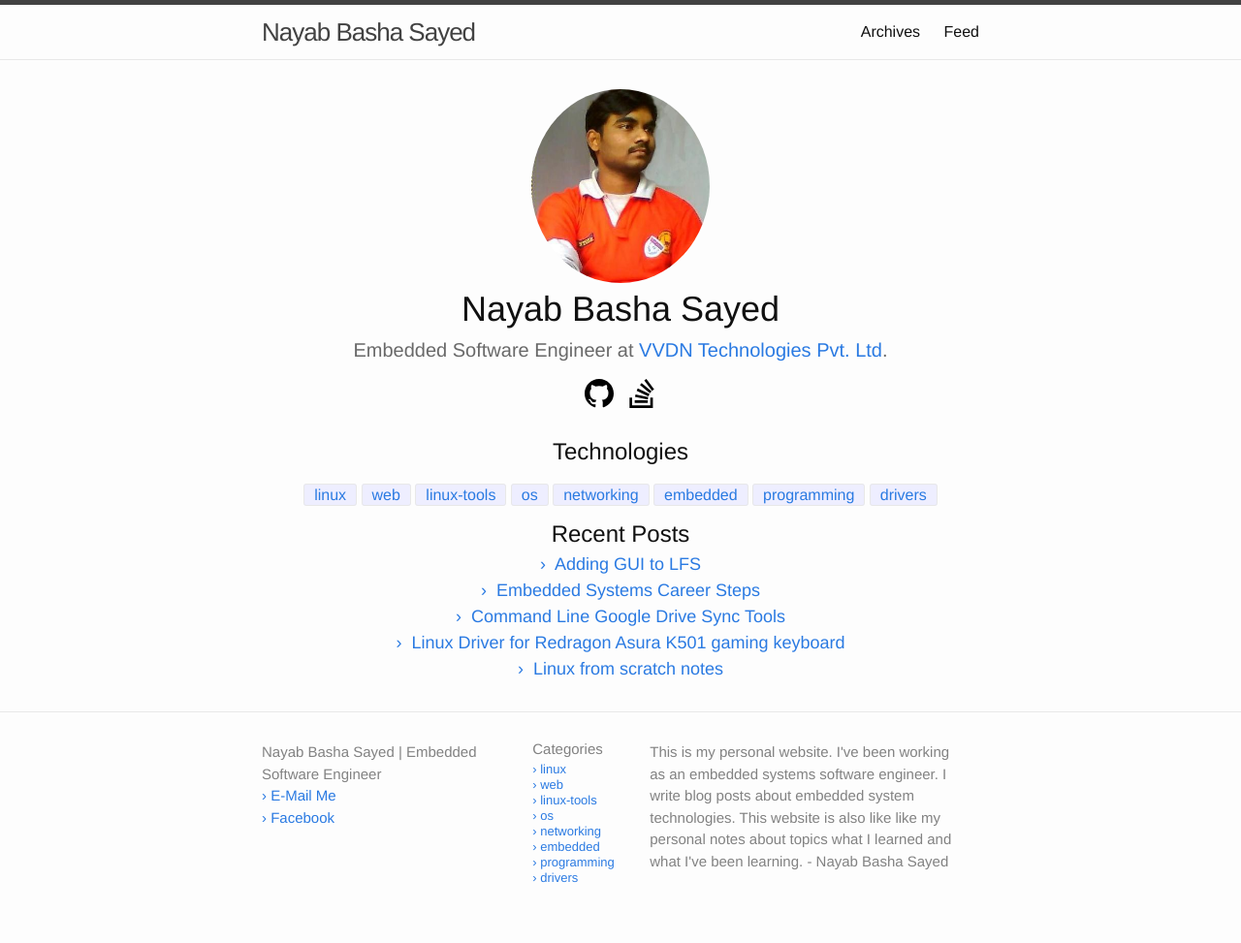
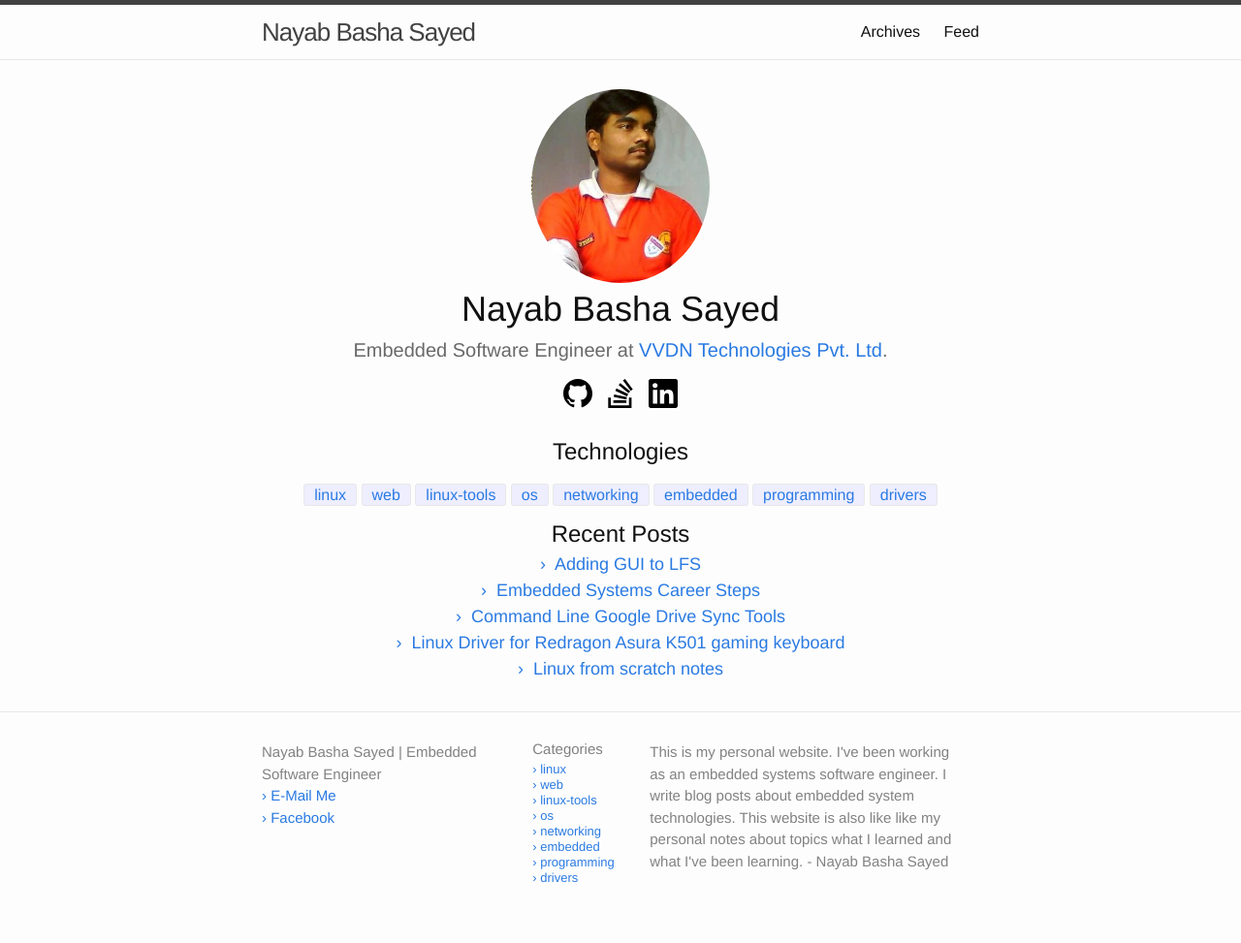
Before and after one commit to itsnayabsd/website, a Jekyll site: the page built from index.md, in a window 1280 px wide. Shown: the whole page at 97% size. Built offline with Jekyll 4.4.1, drawn with Linux system fonts in a browser that asks for light colours; a script that is not in the unit is left out.

Commit message:
Added linkedin social profile

```diff
--- a/_layouts/home.html
+++ b/_layouts/home.html
@@ -8,7 +8,8 @@ layout: homedef_cms
 	<h1 class="marg-bot0">Nayab Basha Sayed</h1>
 	<p class="font-20">Embedded Software Engineer at <a href="http://www.vvdntech.com/">VVDN Technologies Pvt. Ltd</a>.</p>
 	<a href="https://github.com/nayabbashasayed"><svg class="profile-icon" viewBox="0 0 16 16" xmlns="http://www.w3.org/2000/svg" fill-rule="evenodd" clip-rule="evenodd" stroke-linejoin="round" stroke-miterlimit="1.414"><path d="M8 0C3.58 0 0 3.582 0 8c0 3.535 2.292 6.533 5.47 7.59.4.075.547-.172.547-.385 0-.19-.007-.693-.01-1.36-2.226.483-2.695-1.073-2.695-1.073-.364-.924-.89-1.17-.89-1.17-.725-.496.056-.486.056-.486.803.056 1.225.824 1.225.824.714 1.223 1.873.87 2.33.665.072-.517.278-.87.507-1.07-1.777-.2-3.644-.888-3.644-3.953 0-.873.31-1.587.823-2.147-.09-.202-.36-1.015.07-2.117 0 0 .67-.215 2.2.82.64-.178 1.32-.266 2-.27.68.004 1.36.092 2 .27 1.52-1.035 2.19-.82 2.19-.82.43 1.102.16 1.915.08 2.117.51.56.82 1.274.82 2.147 0 3.073-1.87 3.75-3.65 3.947.28.24.54.73.54 1.48 0 1.07-.01 1.93-.01 2.19 0 .21.14.46.55.38C13.71 14.53 16 11.53 16 8c0-4.418-3.582-8-8-8"/></svg></a>
-<a href="http://stackoverflow.com/users/4046770/nayab-basha-sayed"><svg class="profile-icon" viewBox="0 0 16 16" xmlns="http://www.w3.org/2000/svg" fill-rule="evenodd" clip-rule="evenodd" stroke-linejoin="round" stroke-miterlimit="1.414"><path d="M12.658 14.577v-4.27h1.423V16H1.23v-5.693h1.42v4.27h10.006zm-8.583-1.423h7.16V11.73h-7.16v1.424zm.173-3.235l6.987 1.46.3-1.38L4.55 8.54l-.302 1.38zm.906-3.37l6.47 3.02.602-1.3-6.47-3.02-.602 1.29zm1.81-3.19l5.478 4.57.906-1.08L7.87 2.28l-.9 1.078zM10.502 0L9.338.863l4.27 5.735 1.164-.862L10.5 0z"/></svg></a>
+<a href="https://stackoverflow.com/users/story/4046770"><svg class="profile-icon" viewBox="0 0 16 16" xmlns="http://www.w3.org/2000/svg" fill-rule="evenodd" clip-rule="evenodd" stroke-linejoin="round" stroke-miterlimit="1.414"><path d="M12.658 14.577v-4.27h1.423V16H1.23v-5.693h1.42v4.27h10.006zm-8.583-1.423h7.16V11.73h-7.16v1.424zm.173-3.235l6.987 1.46.3-1.38L4.55 8.54l-.302 1.38zm.906-3.37l6.47 3.02.602-1.3-6.47-3.02-.602 1.29zm1.81-3.19l5.478 4.57.906-1.08L7.87 2.28l-.9 1.078zM10.502 0L9.338.863l4.27 5.735 1.164-.862L10.5 0z"/></svg></a>
+<a href="https://in.linkedin.com/in/nayabsd"><svg class="profile-icon" aria-labelledby="simpleicons-linkedin-icon" role="img" viewBox="0 0 24 24" xmlns="http://www.w3.org/2000/svg"><title id="simpleicons-linkedin-icon">LinkedIn icon</title><path d="M20.447 20.452h-3.554v-5.569c0-1.328-.027-3.037-1.852-3.037-1.853 0-2.136 1.445-2.136 2.939v5.667H9.351V9h3.414v1.561h.046c.477-.9 1.637-1.85 3.37-1.85 3.601 0 4.267 2.37 4.267 5.455v6.286zM5.337 7.433c-1.144 0-2.063-.926-2.063-2.065 0-1.138.92-2.063 2.063-2.063 1.14 0 2.064.925 2.064 2.063 0 1.139-.925 2.065-2.064 2.065zm1.782 13.019H3.555V9h3.564v11.452zM22.225 0H1.771C.792 0 0 .774 0 1.729v20.542C0 23.227.792 24 1.771 24h20.451C23.2 24 24 23.227 24 22.271V1.729C24 .774 23.2 0 22.222 0h.003z"/></svg></a>
   <h2 class="marg-top20">Technologies</h2>
 {% for category in site.categories %}
 {% assign catg = {{category|first}} %}
```
